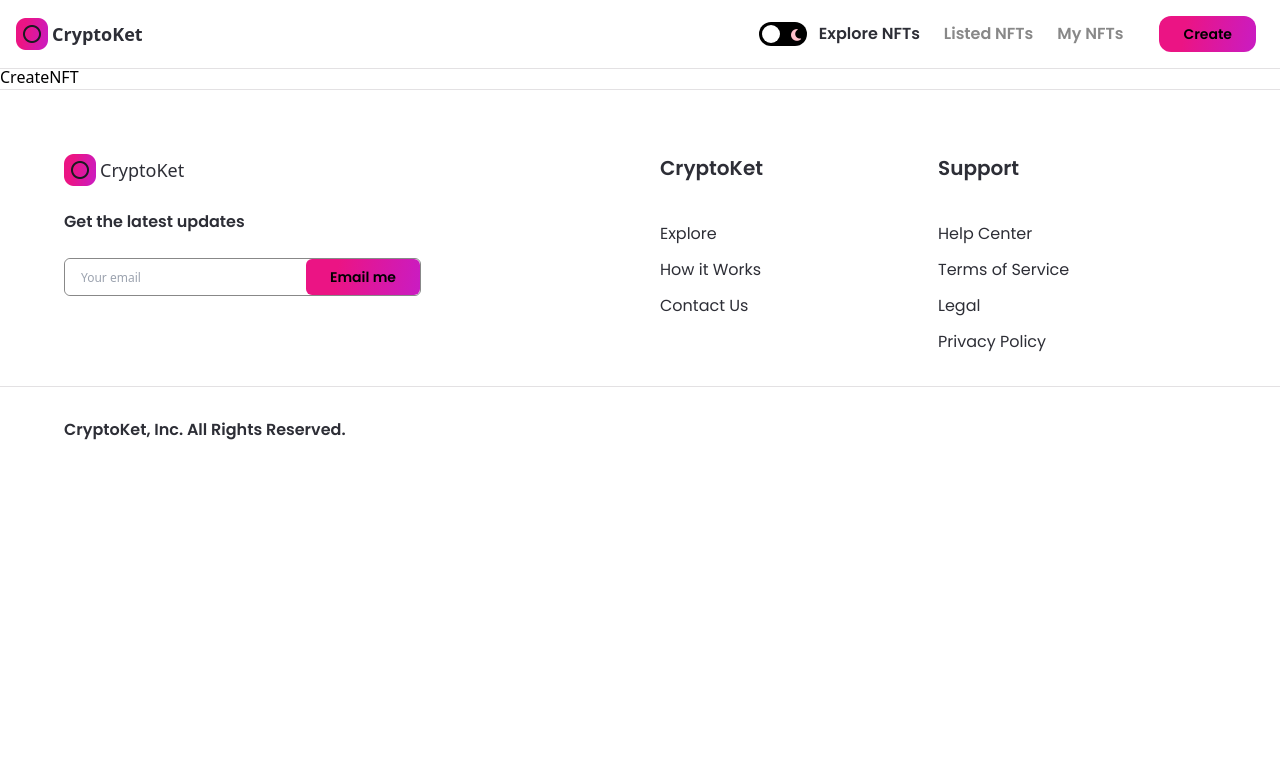
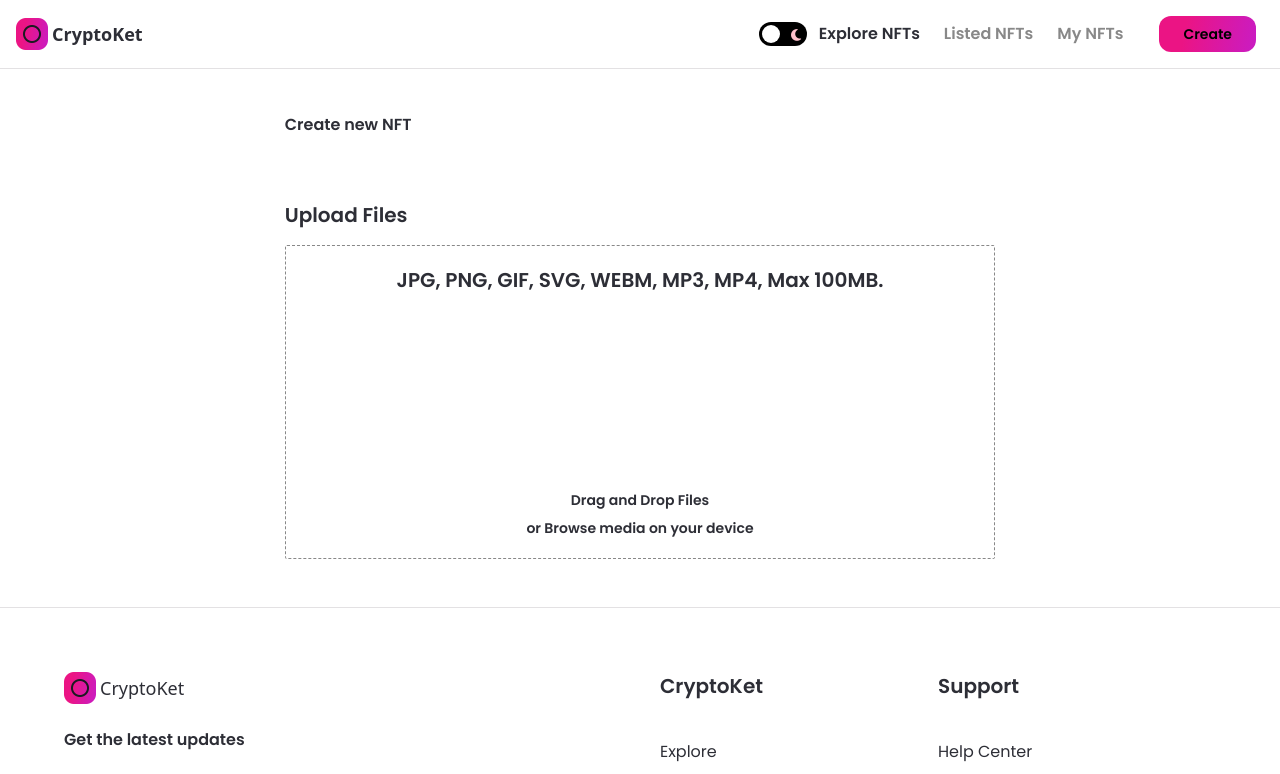
Before and after one commit to josephwork59-ux/borderfree-arc-commerce, a Next.js app: page /create-nft in a window 1280 px wide. Shown: the top 774 px of the page. Built offline with nearby package versions, Linux system fonts and the light colour scheme.

Commit message:
add Create NFT Page development

```diff
--- a/pages/create-nft.js
+++ b/pages/create-nft.js
@@ -1,7 +1,78 @@
-import React from 'react';
+import { useState, useMemo, useCallback, useContext } from 'react';
+import { useRouter } from 'next/router';
+import { useDropzone } from 'react-dropzone';
+import Image from 'next/image';
+import { useTheme } from 'next-themes';
 
-const CreateNFT = () => (
-  <div>CreateNFT</div>
-);
+import { Button } from '../components';
+import images from '../assets';
+
+const CreateNFT = () => {
+  const [fileUrl, setFileUrl] = useState(null);
+  const { theme } = useTheme;
+
+  const onDrop = useCallback(() => {
+    // upload image to the IPFS blockchain storage
+  }, []);
+
+  const { getRootProps, getInputProps, isDragActive, isDragAccept, isDragReject } = useDropzone({
+    onDrop,
+    accept: 'image/*',
+    maxSize: 5000000,
+  });
+
+  const fileStyle = useMemo(() => (
+    `dark:bg-nft-black-1 bg-white border dark:border-white border-nft-gray-2 flex flex-col items-center p-5 rounded-sm border-dashed
+    ${isDragActive && ' border-file-active '}
+    ${isDragAccept && ' border-file-accept '}
+    ${isDragReject && ' border-file-reject '}`
+  ), [isDragAccept, isDragActive, isDragReject]);
+
+  return (
+    <div className="flex justify-center sm:px-4 p-12">
+      <div className="w-3/5 md:w-full">
+        <h1 className="font-poppins
+  dark:text-white text-nft-black-1 font-semibold text-
+  2xl"
+        >Create new NFT
+        </h1>
+
+        <div className="mt-16">
+          <p className="font-poppins dark:text-white
+text-nft-black-1 font-semibold text-xl"
+          >Upload Files
+          </p>
+          <div className="mt-4">
+            <div {...getRootProps()} className={fileStyle}>
+              <input {...getInputProps()} />
+              <div className="flexCenter flex-col text-center">
+                <p className="font-poppins dark:text-white text-nft-black-1 font-semibold text-xl">JPG, PNG, GIF, SVG, WEBM, MP3, MP4, Max 100MB.</p>
+                <div className="my-12 w-full flex justify-center">
+                  <Image
+                    src={images.upload}
+                    width={100}
+                    height={100}
+                    objectFit="contain"
+                    alt="file upload"
+                    className={theme === 'light' && 'filter invert'}
+                  />
+                </div>
+                <p className="font-poppins dark:text-white text-nft-black-1 font-semibold text-sm">Drag and Drop Files</p>
+                <p className="font-poppins dark:text-white text-nft-black-1 font-semibold text-sm mt-2">or Browse media on your device</p>
+              </div>
+            </div>
+            {fileUrl && (
+              <aside>
+                <div>
+                  <img src={fileUrl} alt="asset_file" />
+                </div>
+              </aside>
+            )}
+          </div>
+        </div>
+      </div>
+    </div>
+  );
+};
 
 export default CreateNFT;
```
